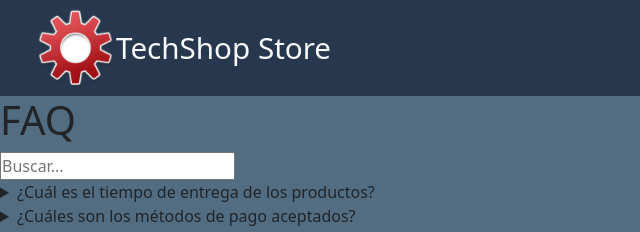
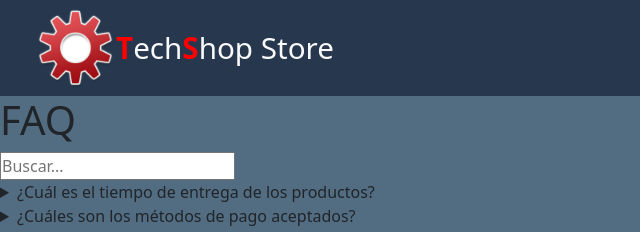
Before and after one commit to JairoAndresSalazar/TechShop, a website: page pages/faq.html in a window 1280 px wide. Shown: the top 232 px of the page, 0-640 px from the left. Drawn offline with nearby package versions, Linux system fonts and the light colour scheme.

Commit message:
pre-entrega3

```diff
--- a/pages/faq.html
+++ b/pages/faq.html
@@ -8,7 +8,7 @@
       content="Venta de artículos de electrónica e importación de las mejores marcas en el mismo lugar" />
     <meta
       name="keywords"
-      content="Tecnologia, importacion, iphone, nvidia, rtx, samssung, apple" />
+      content="Tecnologia, importacion, iphone, nvidia, rtx, samsung, apple" />
     <meta name="author" content="Jairo Salazar Elles" />
     <meta name="copyright" content="Jairo Salazar Elles" />
     <meta property="og:title" content="TechShop" />
@@ -41,8 +41,9 @@
               alt="techshop-logo"
               class="img-logo" /><a
               class="navbar-brand text-center tittle-size text-light"
-              href="#"
-              >TechShop Store</a
+              href="../index.html"
+              ><span class="letra-T">T</span>ech<span class="letra-S">S</span
+                >hop Store</a
             >
           </div>
           <button
```
Also changed, not shown: index.html (+1 -1 lines), pages/contacto.html (+1 -1 lines), pages/nosotros.html (+4 -3 lines), pages/productos.html (+4 -3 lines).
